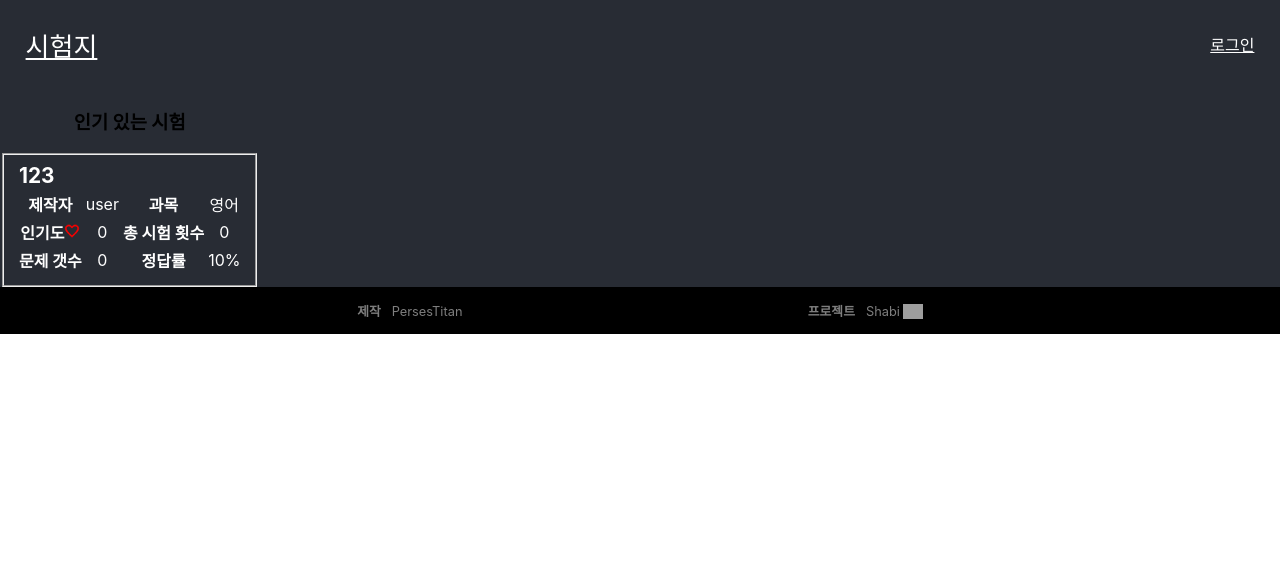
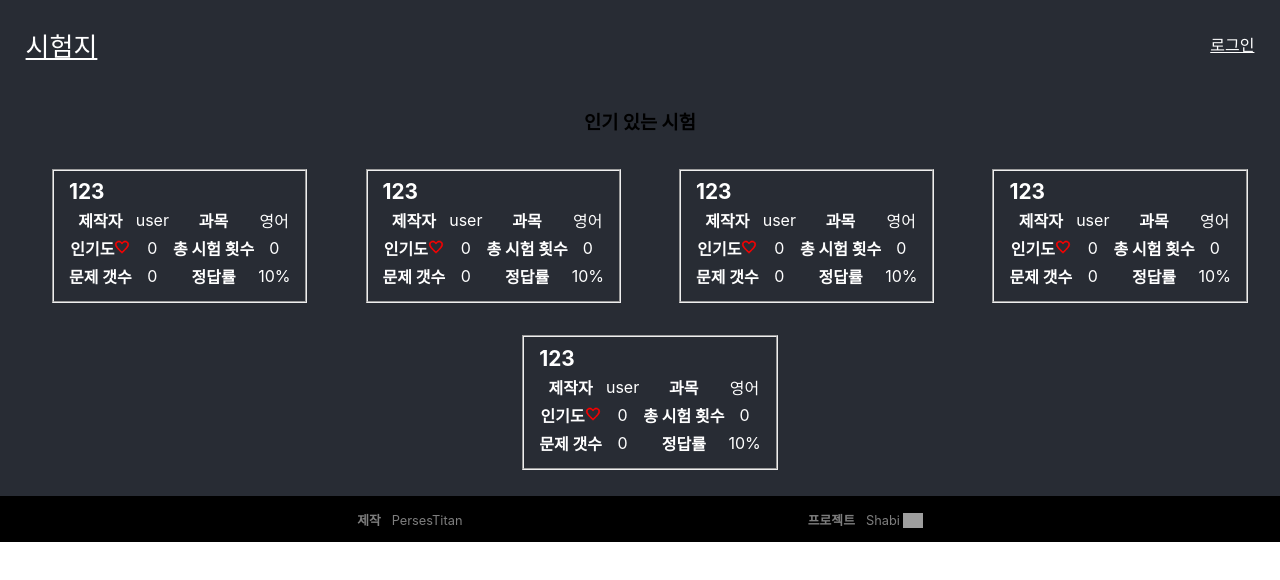
Before and after one commit to PersesTitan/problem-fe, a React (Create React App) app: page / in a window 1280 px wide. Shown: the top 580 px of the page. Built offline with nearby package versions, Linux system fonts and the light colour scheme; grey boxes are pictures that could not be loaded.

Commit message:
add create item

```diff
--- a/src/router/Main.js
+++ b/src/router/Main.js
@@ -1,4 +1,5 @@
 import React from "react";
+import './Main.css'
 import {Link} from "react-router-dom";
 
 const Like1 = () => {
@@ -30,7 +31,7 @@ const Like2 = () => {
 const Item = (props) => {
     const like = props.like ? <Like1/> : <Like2/>
     return (
-        <fieldset>
+        <fieldset className="item">
             <table style={{color: "white"}}>
                 <tr>
                     <th colSpan={2} style={{textAlign: "left", fontSize: "1.3em"}}>
@@ -62,9 +63,15 @@ const Item = (props) => {
 
 const Main = (props) => {
     return (
-        <div>
+        <div className="full-width">
             <h3>인기 있는 시험</h3>
-            <Item like={0} title={"123"} username={"user"} subject={"영어"} likeCount={0} totalCount={0} problemCount={0} answerRate="10"/>
+            <div className="item-setting">
+                <Item like={0} title={"123"} username={"user"} subject={"영어"} likeCount={0} totalCount={0} problemCount={0} answerRate="10"/>
+                <Item like={0} title={"123"} username={"user"} subject={"영어"} likeCount={0} totalCount={0} problemCount={0} answerRate="10"/>
+                <Item like={0} title={"123"} username={"user"} subject={"영어"} likeCount={0} totalCount={0} problemCount={0} answerRate="10"/>
+                <Item like={0} title={"123"} username={"user"} subject={"영어"} likeCount={0} totalCount={0} problemCount={0} answerRate="10"/>
+                <Item like={0} title={"123"} username={"user"} subject={"영어"} likeCount={0} totalCount={0} problemCount={0} answerRate="10"/>
+            </div>
         </div>
     )
 }
```
